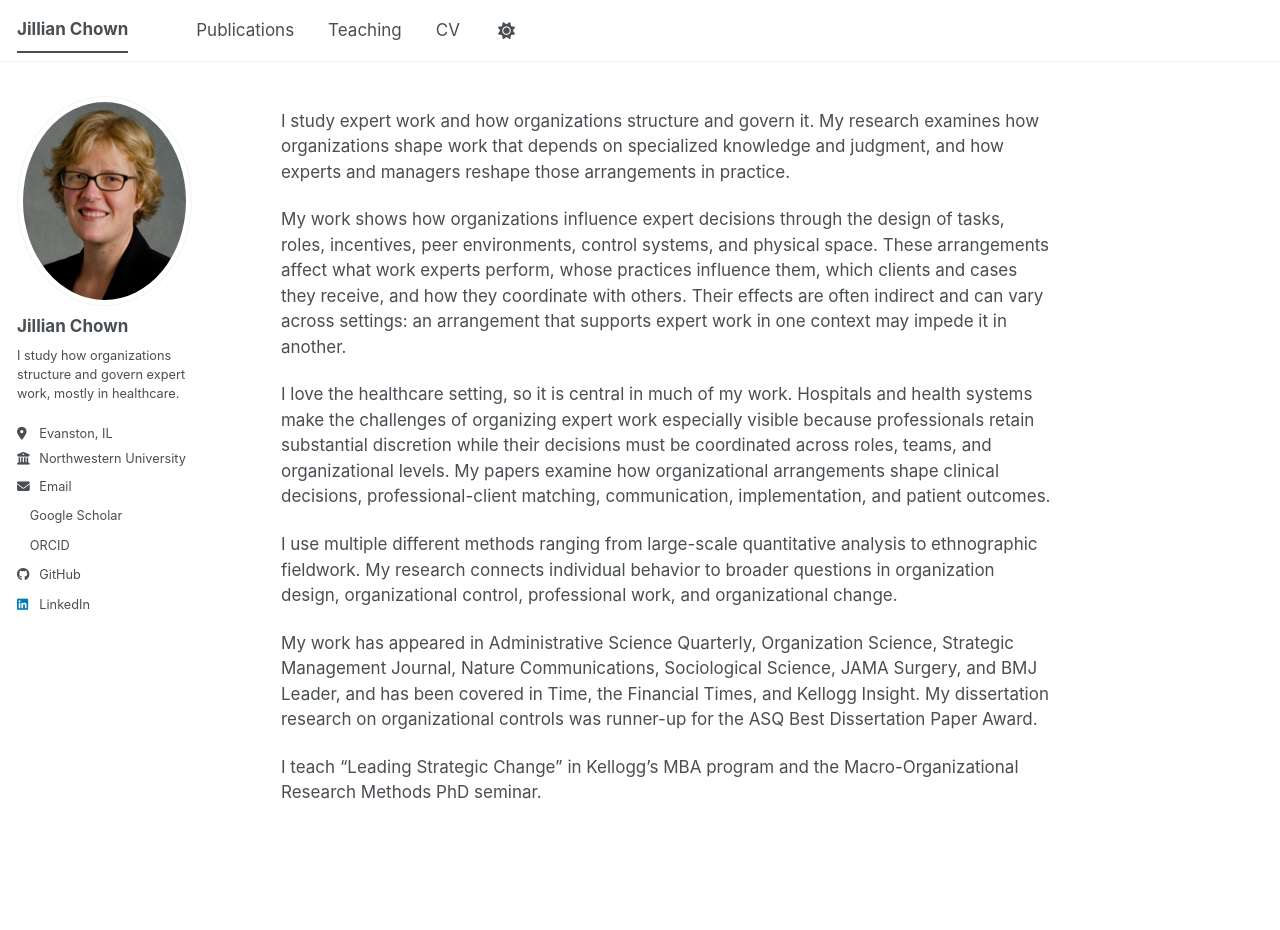
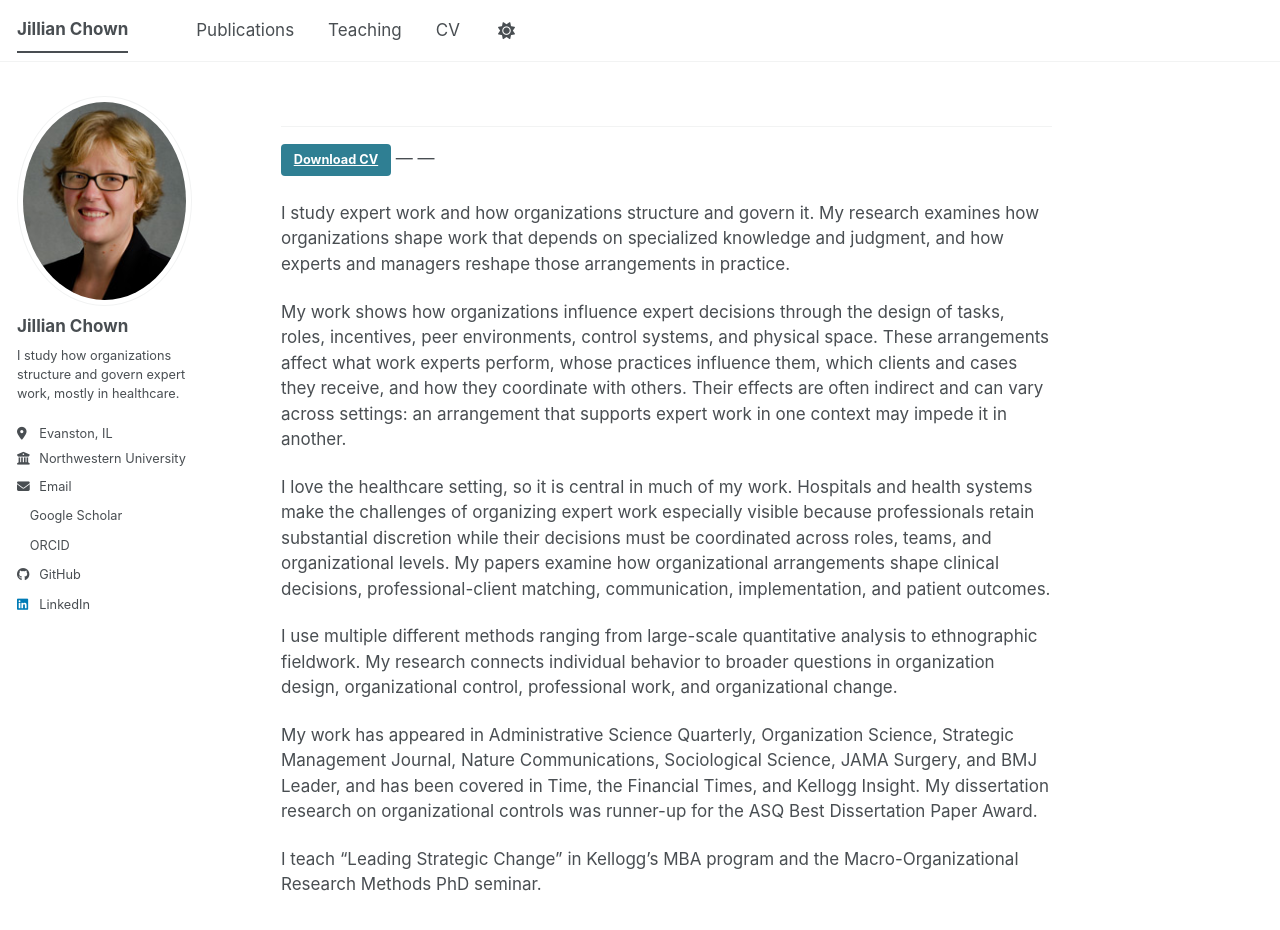
Before and after one commit to jillianchown/jillianchown.github.io, a Jekyll site: the page built from _pages/about.md, in a window 1280 px wide and 1102 px high. Shown: the top 930 px of the window. Built offline with Jekyll 4.4.1, drawn with Linux system fonts in a browser that asks for light colours; a style sheet for code colours, icons or effects is not loaded.

Commit message:
Update about.md

```diff
--- a/_pages/about.md
+++ b/_pages/about.md
@@ -6,7 +6,10 @@ redirect_from:
   - /about/
   - /about.html
 ---
-
+---
+<a href="/files/cv.pdf" class="btn btn--primary">Download CV</a>
+---
+---
 
 I study expert work and how organizations structure and govern it. My research examines how organizations shape work that depends on specialized knowledge and judgment, and how experts and managers reshape those arrangements in practice.
 
```
